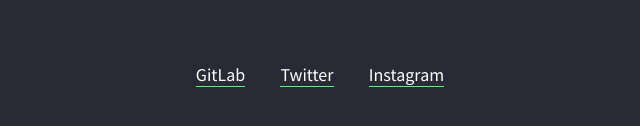
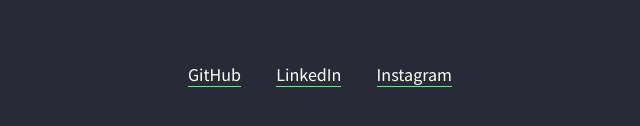
Before and after one commit to paulobeckman/web-information-and-videos, a plain HTML site: page index.html in a window 1280 px wide. Shown: the part 568-694 px from the top of the page, 320-960 px from the left. Drawn offline with Linux system fonts and the light colour scheme.

Commit message:
update index

```diff
--- a/index.html
+++ b/index.html
@@ -22,8 +22,8 @@
         </div>
 
         <div id="links-footer" class="links">
-            <a href="https://gitlab.com/paulobeckman" target="_blank">GitLab</a>
-            <a href="https://twitter.com/paulobeckman" target="_blanck">Twitter</a>
+            <a href="https://github.com/paulobeckman" target="_blank">GitHub</a>
+            <a href="linkedin.com/in/paulo-beckman-08b87b146" target="_blanck">LinkedIn</a>
             <a href="https://www.instagram.com/paulobeckmans/" target="_blanck">Instagram</a>
         </div>
     </body>
```
